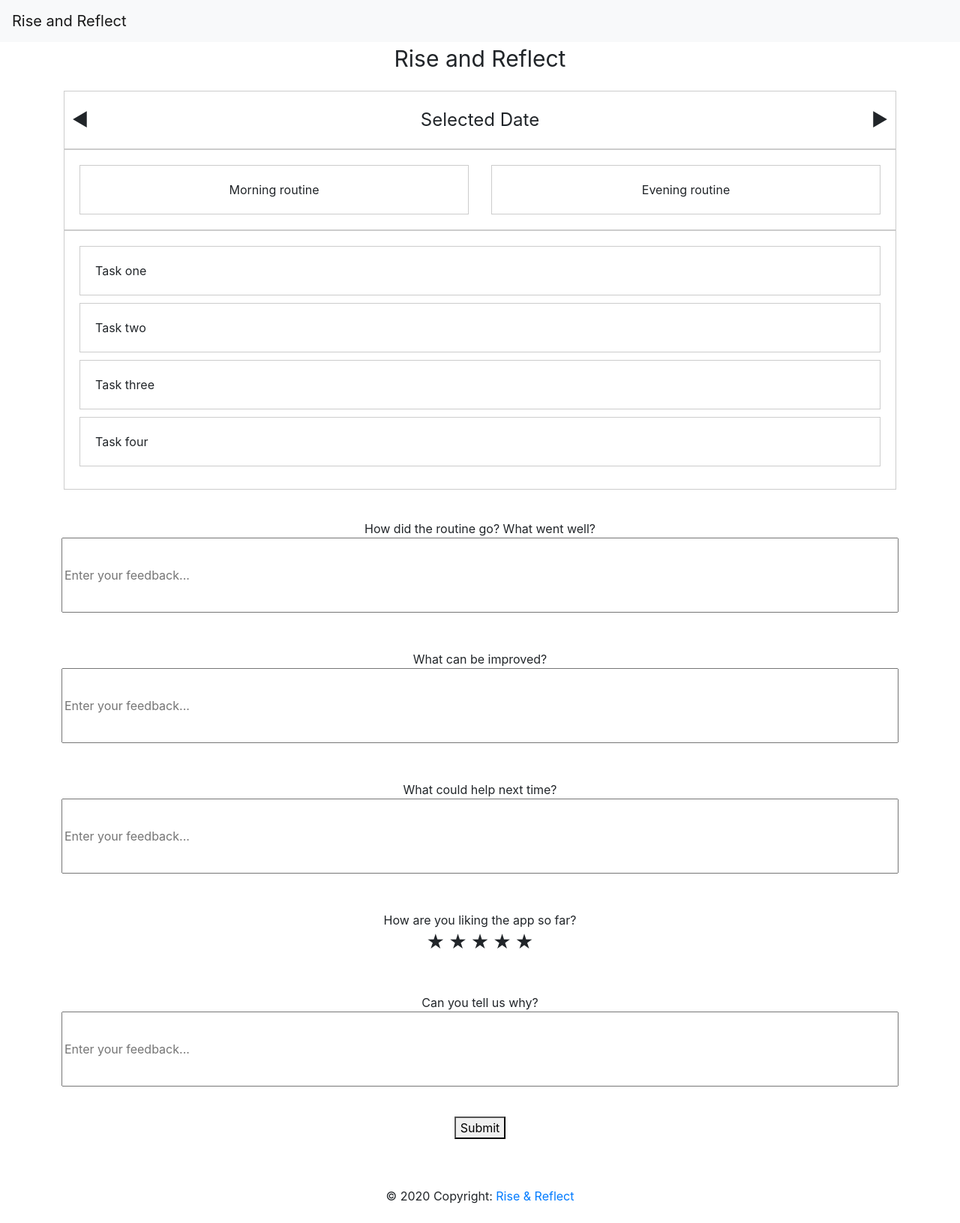
After one commit to sean-meade/rise-and-reflect, a Django app: page /user-homepage.html in a window 1280 px wide. The commit adds this page. Shown: the whole page at 75% size. Run offline with Django 3.2, Linux system fonts and the light colour scheme.

Commit message:
user homepage wireframe complete

```diff
--- a/WEBSITE/rise_and_reflect/custom_login/urls.py
+++ b/WEBSITE/rise_and_reflect/custom_login/urls.py
@@ -5,5 +5,6 @@ from django.urls import path, include
 urlpatterns = [
     path('', views.index, name='home'),
     path('profile.html', views.profile, name='profile'),
+    path('user-homepage.html', views.user_homepage, name='user-homepage'),
 
 ]
--- a/WEBSITE/rise_and_reflect/custom_login/views.py
+++ b/WEBSITE/rise_and_reflect/custom_login/views.py
@@ -7,3 +7,7 @@ def index(request):
 
 def profile(request):
     return render(request, 'profile.html')
+
+
+def user_homepage(request):
+    return render(request, 'user-homepage.html')
--- a/WEBSITE/rise_and_reflect/static/css/style.css
+++ b/WEBSITE/rise_and_reflect/static/css/style.css
@@ -60,3 +60,82 @@ body {
     height: 200px;
   }
 }
+
+.title {
+  text-align: center;
+  font-size: 30px;
+  margin-bottom: 20px;
+}
+.main-box {
+  border: 1px solid #ccc;
+  padding: 20px;
+  position: relative;
+}
+.date-box {
+  width: 80%;
+  margin: 0 auto;
+  text-align: center;
+  font-size: 24px;
+}
+.arrow {
+  position: absolute;
+  top: 50%;
+  font-size: 24px;
+  transform: translateY(-50%);
+  cursor: pointer;
+}
+.arrow-left {
+  left: 10px;
+}
+.arrow-right {
+  right: 10px;
+}
+.arrow:hover {
+  font-size: 28px;
+  transform: translateY(-50%) scale(1.1);
+  cursor: pointer;
+}
+.routine-box {
+  border: 1px solid #ccc;
+  padding: 20px;
+  text-align: center;
+  transition: transform 0.2s;
+}
+.routine-box:hover {
+  transform: scale(1.05);
+  cursor: pointer;
+}
+.task-box {
+  border: 1px solid #ccc;
+  padding: 20px;
+  margin-bottom: 10px;
+}
+
+.feedback-section {
+  text-align: center;
+  margin-top: 20px;
+  padding-bottom: 20px;
+}
+
+.feedback-question {
+  padding: 20px;
+  margin-bottom: 10px;
+}
+
+.star-rating {
+  display: inline-block;
+  font-size: 24px;
+  cursor: pointer;
+}
+.star-rating:hover,
+.star-rating.checked {
+  color: gold;
+}
+.feedback-textbox {
+  width: 90%;
+  height: 100px;
+}
+.submit-button {
+  display: block;
+  margin: 20px auto;
+}
--- /dev/null
+++ b/WEBSITE/rise_and_reflect/templates/user-homepage.html
@@ -0,0 +1,72 @@
+{% extends "base.html" %}
+
+{% block content %}
+
+<div class="container">
+    <div class="title">Rise and Reflect</div>
+
+    <div class="main-box">
+      <div class="arrow arrow-left">&#x25C0;</div>
+      <div class="arrow arrow-right">&#x25B6;</div>
+      <div class="date-box">Selected Date</div>
+    </div>
+
+    <div class="main-box">
+      <div class="row">
+        <div class="col-6">
+          <div class="routine-box">Morning routine</div>
+        </div>
+        <div class="col-6">
+          <div class="routine-box">Evening routine</div>
+        </div>
+      </div>
+    </div>
+
+
+    <div class="main-box">
+        <div class="task-box">Task one</div>
+        <div class="task-box">Task two</div>
+        <div class="task-box">Task three</div>
+        <div class="task-box">Task four</div>
+      </div>
+    </div>
+
+
+
+    <!-- Feedback Section -->
+    <div class="feedback-section">
+      <div class="feedback-question">
+        <div>How did the routine go? What went well?</div>
+        <input type="text" class="feedback-textbox" placeholder="Enter your feedback...">
+      </div>
+
+      <div class="feedback-question">
+        <div>What can be improved?</div>
+        <input type="text" class="feedback-textbox" placeholder="Enter your feedback...">
+      </div>
+
+      <div class="feedback-question">
+        <div>What could help next time?</div>
+        <input type="text" class="feedback-textbox" placeholder="Enter your feedback...">
+      </div>
+
+      <div class="feedback-question">
+        <div>How are you liking the app so far?</div>
+        <span class="star-rating">&#9733;</span>
+        <span class="star-rating">&#9733;</span>
+        <span class="star-rating">&#9733;</span>
+        <span class="star-rating">&#9733;</span>
+        <span class="star-rating">&#9733;</span>
+      </div>
+
+      <div class="feedback-question">
+        <div>Can you tell us why?</div>
+        <input type="text" class="feedback-textbox" placeholder="Enter your feedback...">
+      </div>
+
+      <button class="submit-button">Submit</button>
+    </div>
+  </div>
+
+
+{% endblock %}
```
